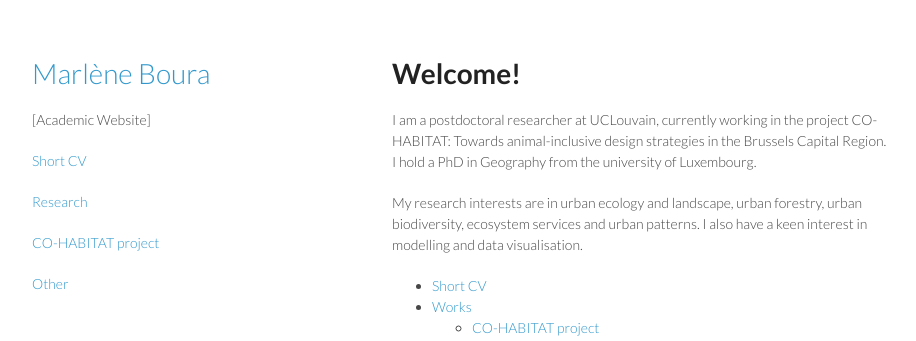
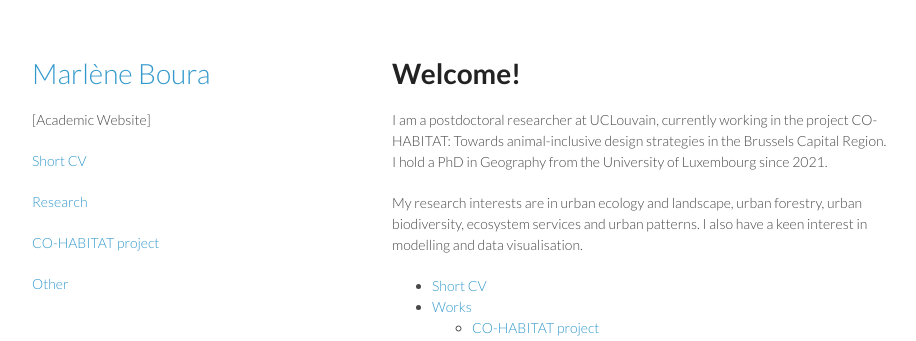
Before and after one commit to mboura/mboura.github.io, a Jekyll site: the page built from index.md, in a window 1280 px wide. Shown: the top 341 px of the page, without its empty margins (178-1094 px from the left). Built offline with Jekyll 4.4.1, drawn with Linux system fonts in a browser that asks for light colours; a script that is not in the unit is left out.

Commit message:
Update index.md

```diff
--- a/index.md
+++ b/index.md
@@ -5,11 +5,11 @@ title:  "Welcome!"
 
 # Welcome!
 
-I am a postdoctoral researcher at UCLouvain, currently working in the project CO-HABITAT: Towards animal-inclusive design strategies in the Brussels Capital Region. I hold a PhD in Geography from the university of Luxembourg.
+I am a postdoctoral researcher at UCLouvain, currently working in the project CO-HABITAT: Towards animal-inclusive design strategies in the Brussels Capital Region. I hold a PhD in Geography from the University of Luxembourg since 2021.
 
 My research interests are in urban ecology and landscape, urban forestry, urban biodiversity, ecosystem services and urban patterns. I also have a keen interest in modelling and data visualisation.
 
-- [Short CV](.\cv.md)
-- [Works](.\works.md)
-  - [CO-HABITAT project](.\cohabitat.md)
-  - [PhD project](.\phd.md)
+- [Short CV](./cv.md)
+- [Works](./works.md)
+  - [CO-HABITAT project](./cohabitat.md)
+  - [PhD project](./phd.md)
```
